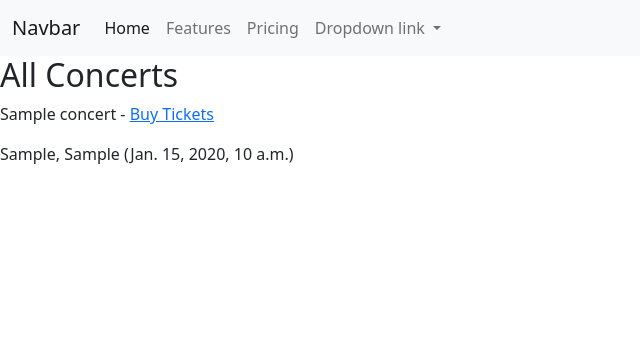
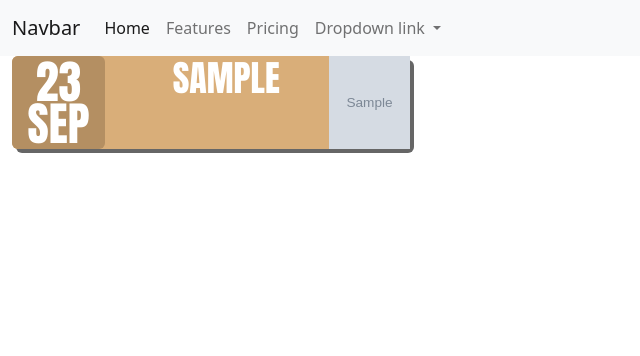
Before and after one commit to emoltz/concerts-app, a Django app: template src/concertlistings/templates/concert_list.html in a window 1280 px wide. Shown: the top 356 px of the page, without its empty margins (0-640 px from the left). Run offline with Django 4.2, Linux system fonts and the light colour scheme; the template is opened without the code that fills it: values that come from a table or form of the project are taken from there, others are empty; tables that the repository leaves empty hold one stand-in row (values such as "Sample post"); grey boxes marked "Sample" are stand-in pictures; some libraries are stand-ins or nearby versions.

Commit message:
data coming through

```diff
--- a/src/concertlistings/models.py
+++ b/src/concertlistings/models.py
@@ -12,6 +12,7 @@ class Concert(models.Model):
     genre = models.CharField(max_length=240)
     price = models.DecimalField(decimal_places=2, max_digits=1000)
     ticket_url = models.TextField()
+    image = models.ImageField(upload_to='uploaded_images/', default=None, null=True, blank=True)
 
     def get_absolute_url(self):
         return reverse("concerts:concert-detail", kwargs={"id": self.id})
--- a/src/concertlistings/templates/concert_list.html
+++ b/src/concertlistings/templates/concert_list.html
@@ -1,11 +1,41 @@
 {% extends 'base.html' %}
+{% load static %}
+{% block content %}
+    <div class="container-fluid">
 
-{%  block content %}
+        {% for concert in object_list %}
+            <div class="card-1">
+                <div class="accent-1 date">23 Sep</div>
+                <div class="band-name">{{ concert.artist }}</div>
+                <div class="concert-location"> {{ concert.venue }}</div>
 
-    <h2>All Concerts</h2>
-    {%  for concert in object_list %}
-        <p>{{  concert.title }} - <a href="{{  concert.url }}">Buy Tickets</a></p>
-        <p>{{ concert.artist }}, {{  concert.venue }} ({{ concert.date }})</p>
-    {%  endfor %}
+            <img src="{{ concert.image }}" alt="Some artist" class="artist-image img">
+            </div>
+        {% endfor %}
+
+    </div>
+
+
+
+    {#        #}
+    {#        <div class="card-2">#}
+    {#            <div class="accent-2 date ">06 Nov</div>#}
+    {#            <div class="band-name">Your Mom#}
+    {#                <div class="concert-location">Terminal 5</div>#}
+    {#            </div>#}
+    {#            <img src="{% static 'images/photo1.png' %}" alt="Some artist" class="artist-image img">#}
+    {##}
+    {#        </div>#}
+    </div>
+
+
 
 {% endblock %}
+
+{#    <h2>All Concerts</h2>#}
+{#    {%  for concert in object_list %}#}
+{#        <p>{{  concert.title }} - <a href="{{  concert.url }}">Buy Tickets</a></p>#}
+{#        <p>{{ concert.artist }}, {{  concert.venue }} ({{ concert.date }})</p>#}
+{#    {%  endfor %}#}
+
+{#{% extends 'base.html' %}#}
--- a/src/concertlistings/util/api_service.py
+++ b/src/concertlistings/util/api_service.py
@@ -38,4 +38,6 @@ class ApiService:
             genre=event['classifications'][0]['genre']['name'],
             price=(event['priceRanges'][0]['min']+event['priceRanges'][0]['max'])/2,
             ticket_url=event['url'],
+            image=event['images'][0]['url']
+
         )
--- a/src/static/css/styles.css
+++ b/src/static/css/styles.css
@@ -25,6 +25,8 @@
     display: flex;
     width: var(--cardwidth);
     height: var(--cardheight);
+
+    margin-bottom: 10px;
 
 }
 
@@ -104,10 +106,9 @@
 .concert-location {
     position: absolute;
     width: 63px;
-    /*height: 34px;*/
     font-size: 12px;
 
-    line-height: 34px;
+
     left: calc(var(--cardwidth) / 6);
     bottom: -25px;
 
```
Also changed, not shown: src/concertlistings/views.py (line endings or trailing spaces).
